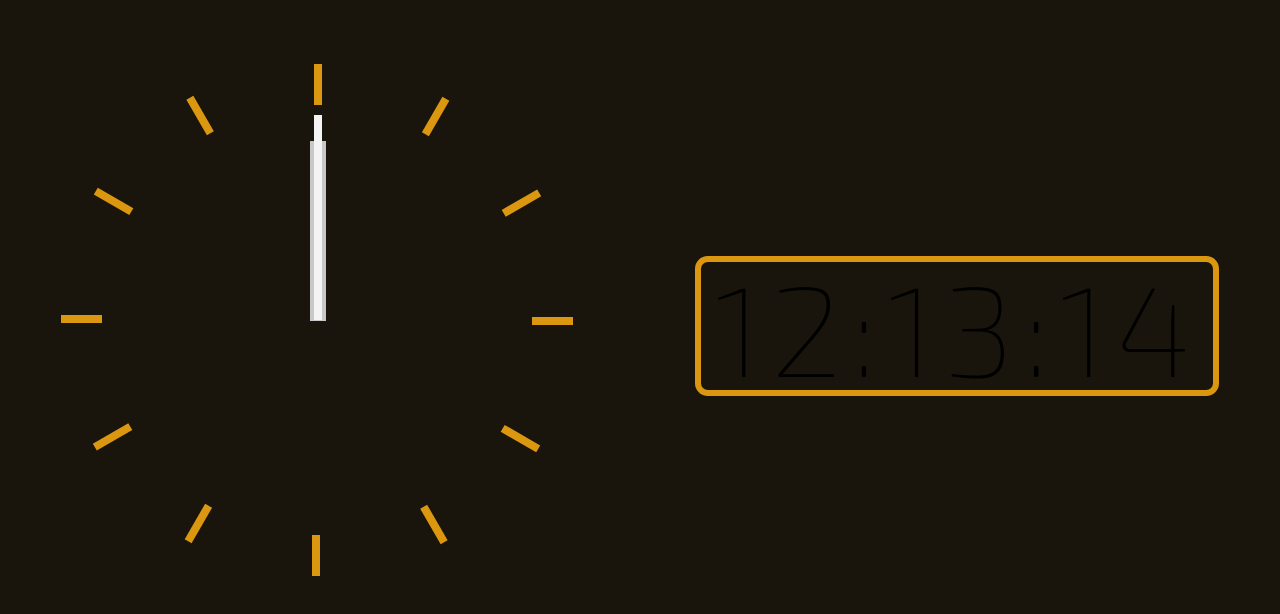
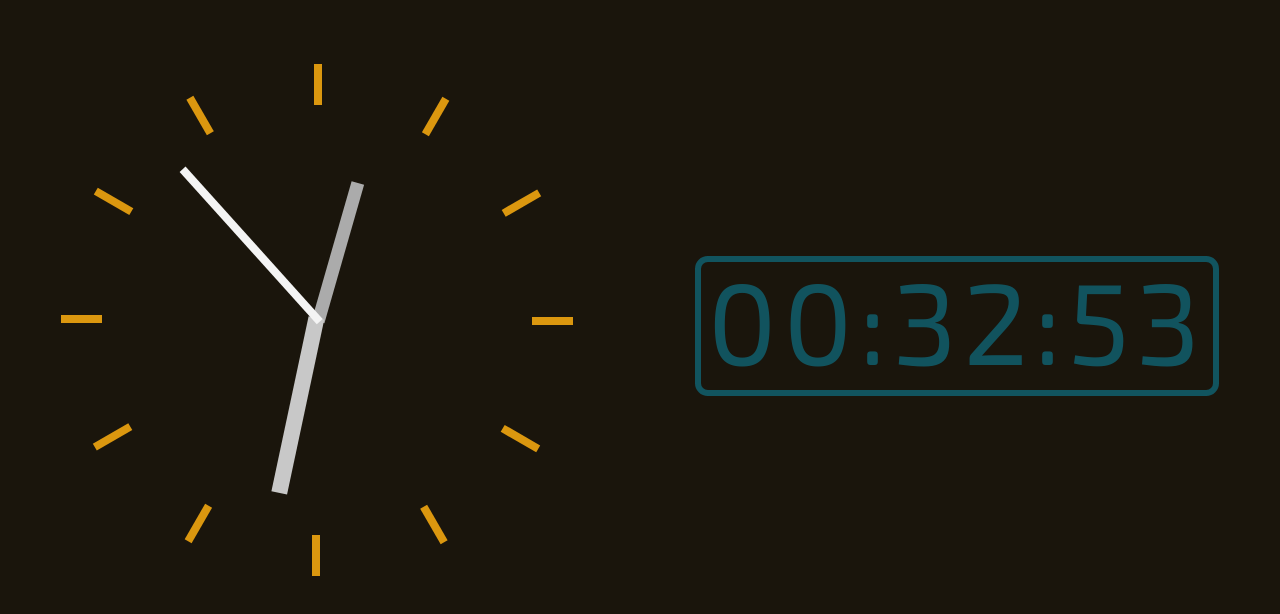
Before and after one commit to SzokeFerenc/simple-webclock, a plain HTML site: page index.html in a window 1280 px wide. Drawn offline with nearby package versions, Linux system fonts and the light colour scheme.

Commit message:
js script working

```diff
--- a/index.html
+++ b/index.html
@@ -12,7 +12,7 @@
         <link rel="preconnect" href="https://fonts.gstatic.com" crossorigin>
         <link href="https://fonts.googleapis.com/css2?family=Exo+2:wght@100&display=swap" rel="stylesheet">
         <link rel="stylesheet" type="text/css" href="style.css">
-        <script src="script.js"></script>
+
     </head>
     <body>
         <div class="container">
@@ -65,6 +65,6 @@
             </div>
             <div class="clock" id="digital">12:13:14</div>
         </div>
-
+        <script src="script.js"></script>
     </body>
 </html>
--- a/script.js
+++ b/script.js
@@ -50,6 +50,7 @@ function rotateElem(secdeg, mindeg, hourdeg) {
     /*document.getElementById('digiclock').style.bottom = bottompos;*/
     /*document.body.style.background = hexColor;*/
     document.getElementById('digital').style.color = hexColor;
+    document.getElementById('digital').style.borderColor = hexColor;
 
     var secdeg = 6 * (date.getSeconds()+1);
     var mindeg = 6 * (date.getMinutes());
--- a/style.css
+++ b/style.css
@@ -25,10 +25,10 @@
 
   #digital {
     margin-top: 5vw;
-    height:10vw;
+    height:11vw;
     font-family: 'Exo 2', sans-serif;
     font-size: 10vw;
-    font-weight: 100;
+    font-weight: 400;
     letter-spacing: 1.5vw;
     text-align: center;
     border-radius: 1vw;
@@ -79,12 +79,12 @@
   #mpointer
   {
     /*display: none;*/
-    /*background-color: green;*/
+    /*background-color: rgba(0, 128, 0, 0.29);*/
     width: 45vw;
     height: 45vw;
     position: relative;
     left: 2.5vw;
-    top: -632.5vw;
+    top: -632.3vw;
     transform: rotate(0deg)
   }
 
@@ -97,6 +97,7 @@
     position: relative;
     left: 7.5vw;
     top: -592.5vw;
+    transform: rotate(0deg)
   }
 
   #twelve {
@@ -187,7 +188,7 @@
     height: 45%;
     background-color: #ababab;
     position: relative;
-    left: 48%;
+    left: 48.5%;
     top: 5.22%;
   }
 
@@ -196,7 +197,7 @@
     height: 40%;
     background-color: #c8c8c8;
     position: relative;
-    left: 48.25%;
+    left: 48.5%;
     top: 10%;
   }
 
@@ -205,8 +206,8 @@
     height: 40%;
     background-color: #f4f4f4;
     position: relative;
-    left: 49.25%;
-    top: 9%;
+    left: 49.5%;
+    top: 10%;
   }
 
 
@@ -224,20 +225,21 @@
     #digital {
         margin-top: 15vw;
         height:10vw;
-        letter-spacing: .7vw;
+        font-size: 9vw;
+        letter-spacing: .5vw;
     }
 
     #analogue {
         border-radius:20vw;
-      }
+    }
 
-      .hours {
+    .hours {
         width: 1.5%;
         height: 8%;
         background-color: #db970f;
         position: relative;
         left: 49.5%;
-      }
+    }
 
       #twelve,
       #one,
@@ -264,7 +266,7 @@
       #spointer {
         /*display: none;*/
         /*background-color: green;*/
-        top: -560vw;
+        top: -540vw;
         transform: rotate(0deg);
       }
 
@@ -276,7 +278,7 @@
         height: 35vw;
         position: relative;
         left: 2.5vw;
-        top: -512.5vw;
+        top: -502.5vw;
         transform: rotate(0deg)
       }
 
@@ -388,7 +390,7 @@
         height: 40%;
         position: relative;
         left: 48.5%;
-        top: 38.7%;
+        top: 10.5%;
       }
 
       .secondpointer {
@@ -397,7 +399,7 @@
         height: 40%;
         position: relative;
         left: 49.5%;
-        top: 60%;
+        top: 10.5%;
       }
 
 
```
